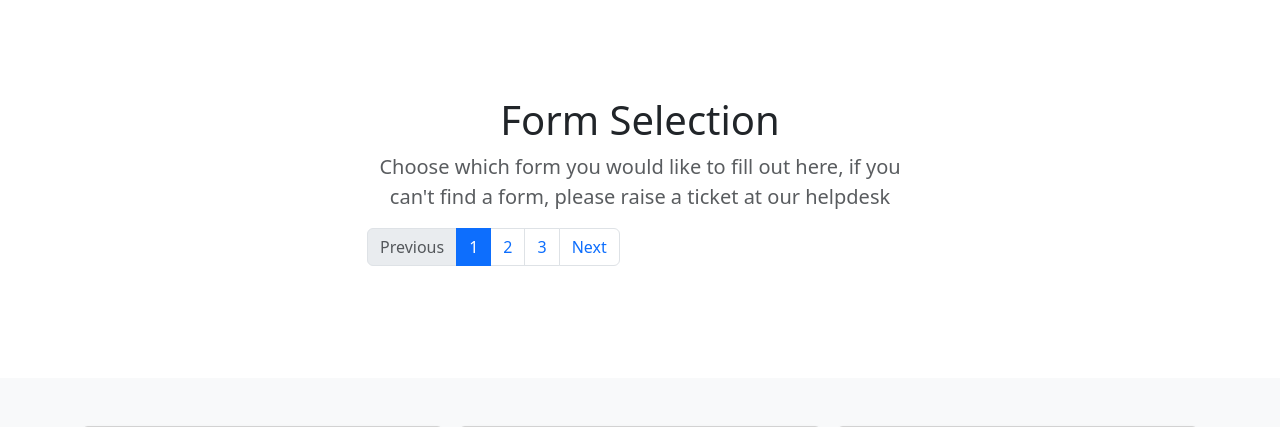
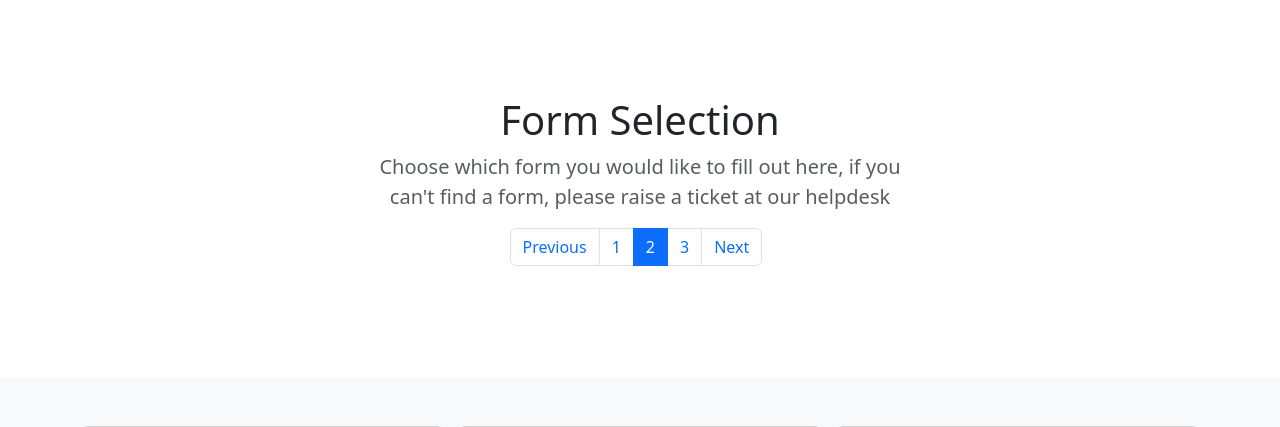
Before and after one commit to Quarterpie3141/GTSonlineforms, a PHP site: page /saveformirf/Pages/FormSelection.php in a window 1280 px wide. Shown: the part 56-483 px from the top of the page. Run offline with PHP 8.4, Linux system fonts and the light colour scheme; the visitor is signed in with stand-in values (Sample User, id 1).

Commit message:
foramtting

```diff
--- a/Pages/FormSelection.php
+++ b/Pages/FormSelection.php
@@ -62,19 +62,19 @@
                   <h1 class="fw-light">Form Selection</h1>
                   <p class="lead text-muted">Choose which form you would like to fill out here, if you can't find a form, please raise a ticket at our helpdesk</p>
                   <div class="row justify-content-md-center">
-
-                    <div class="">
+                    <div class="col-3"></div>
+                      <div class="col-6">
                           <nav aria-label="Page navigation example" class="mx-auto">
                               <ul class="pagination">
-                              <li class="page-item disabled"><a class="page-link">Previous</a></li>
-                              <li class="page-item active"><a class="page-link">1</a></li>
-                              <li class="page-item"><a class="page-link" href="FormSelection2.php">2</a></li>
+                                <li class="page-item"><a class="page-link" href="FormSelection.php">Previous</a></li>
+                                <li class="page-item"><a class="page-link" href="FormSelection.php">1</a></li>
+                                <li class="page-item active"><a class="page-link">2</a></li>
                                 <li class="page-item"><a class="page-link" href="FormSelection3.php">3</a></li>
-                              <li class="page-item"><a class="page-link" href="FormSelection2.php">Next</a></li>
+                                <li class="page-item"><a class="page-link" href="FormSelection3.php">Next</a></li>
                               </ul>
                           </nav>
                       </div>
-
+                    <div class="col-3"></div>
                   </div>
                 </div>
               </div>
```
Lines whose indentation alone changed are shown as unchanged.
